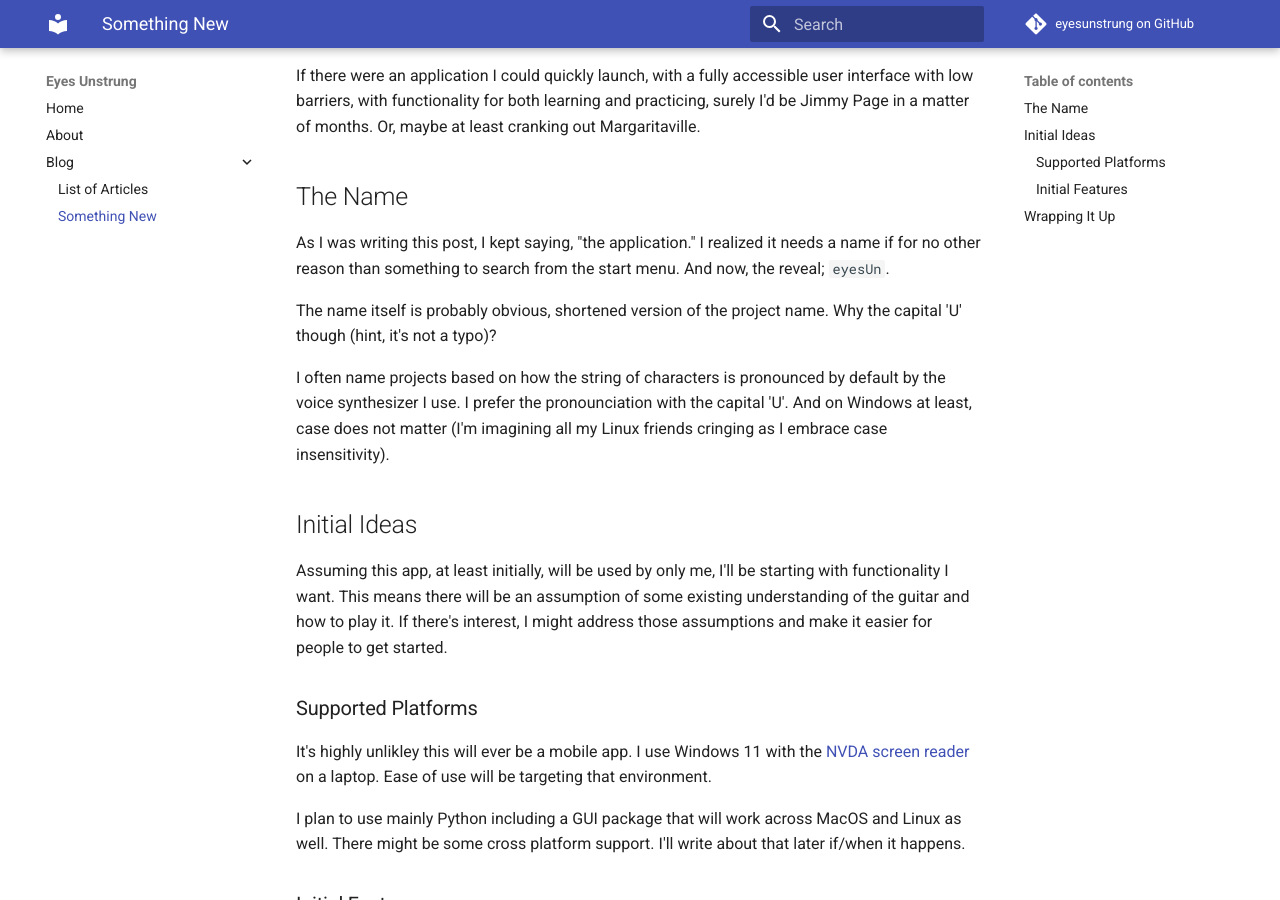
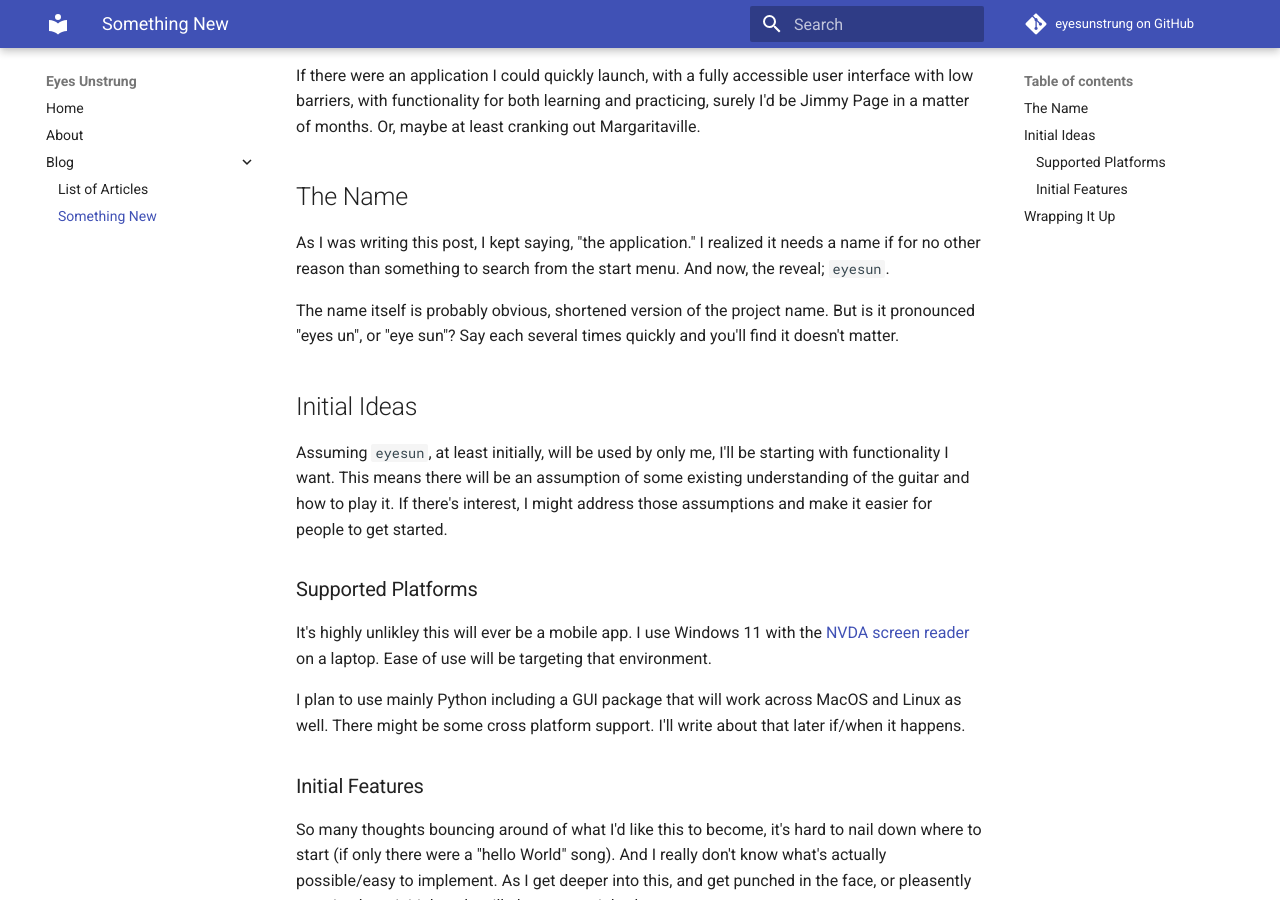
Before and after one commit to joeldodson/eyesunstrung, an MkDocs documentation site: the page built from docs/blog/something_new.md, in a window 1280 px wide and 900 px high, scrolled down 680 px. Built offline with MkDocs 1.6.1 and Material for MkDocs 9.7.7, drawn with Linux system fonts in a browser that asks for light colours; comment, search, counter and statistics services are not loaded.

Commit message:
get rid of the silly capital U in the name

```diff
--- a/docs/blog/something_new.md
+++ b/docs/blog/something_new.md
@@ -40,18 +40,15 @@ Or, maybe at least cranking out Margaritaville.
 
 As I was writing this post, I kept saying, "the application."
 I realized it needs a name if for no other reason than something to search from the start menu.
-And now, the reveal; `eyesUn`.
+And now, the reveal; `eyesun`.
 
 The name itself is probably obvious, shortened version of the project name.
-Why the capital 'U' though (hint, it's not a typo)?
-
-I often name projects based on how the string of characters is pronounced by default by the voice synthesizer I use.
-I prefer the pronounciation with the capital 'U'.
-And on Windows at least, case does not matter (I'm imagining all my Linux friends cringing as I embrace case insensitivity).
+But is it pronounced "eyes un", or "eye sun"?
+Say each several times quickly and you'll find it doesn't matter.
 
 ## Initial Ideas
 
-Assuming this app, at least initially, will be used by only me,
+Assuming `eyesun`, at least initially, will be used by only me,
 I'll be starting with functionality I want.
 This means there will be an assumption of some existing understanding of the guitar and how to play it.
 If there's interest, I might address those assumptions and make it easier for people to get started.
```
